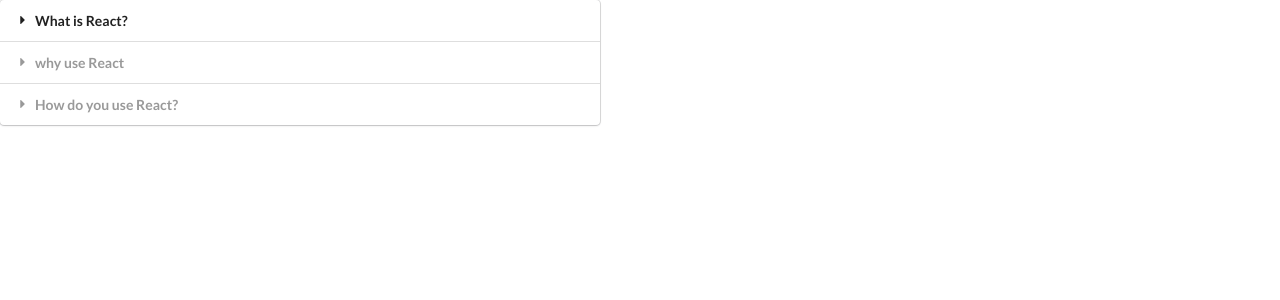
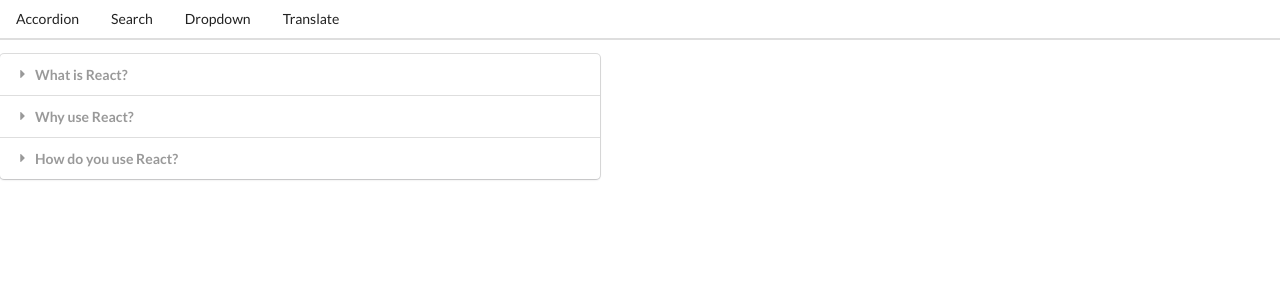
Before and after one commit to enesarifard/widgets, a React (Create React App) app: page / in a window 1280 px wide. Shown: the top 300 px of the page. Built offline with nearby package versions, Linux system fonts and the light colour scheme.

Commit message:
added header and link

```diff
--- a/src/App.js
+++ b/src/App.js
@@ -4,13 +4,15 @@
 import Dropdown from './components/Dropdown';
 import Translate from './components/Translate';
 import Route from './components/Route';
+import Header from './components/Header';
+
 const items = [
   {
     title: 'What is React?',
-    content: 'React is a front end javascrypt framework',
+    content: 'React is a front end javascript framework',
   },
   {
-    title: 'why use React',
+    title: 'Why use React?',
     content: 'React is a favorite JS library among engineers',
   },
   {
@@ -21,63 +23,39 @@
 
 const options = [
   {
-    label: 'The color red',
+    label: 'The Color Red',
     value: 'red',
   },
   {
-    label: 'The color green',
+    label: 'The Color Green',
     value: 'green',
   },
   {
-    label: 'Shade of blue',
+    label: 'A Shade of Blue',
     value: 'blue',
   },
 ];
 
-const showAccordian = () => {
-  if (window.location.pathname === '/') {
-    return <Accordion items={items} />;
-  }
-};
+export default () => {
+  const [selected, setSelected] = useState(options[0]);
 
-const showList = () => {
-  if (window.location.pathname === '/list') {
-    return <Search />;
-  }
-};
-
-const showDropdown = () => {
-  if (window.location.pathname === '/dropdown') {
-    return <Dropdown />;
-  }
-};
-
-const showTranslate = () => {
-  if (window.location.pathname === '/translate') {
-    return <Translate />;
-  }
-};
-export default () => {
-  const [selected, setSelected] = useState();
   return (
     <div>
+      <Header />
       <Route path='/'>
         <Accordion items={items} />
       </Route>
-
       <Route path='/list'>
         <Search />
       </Route>
-
       <Route path='/dropdown'>
         <Dropdown
           label='Select a color'
           options={options}
           selected={selected}
-          onSeelectedChange={setSelected}
+          onSelectedChange={setSelected}
         />
       </Route>
-
       <Route path='/translate'>
         <Translate />
       </Route>
--- a/src/components/Header.js
+++ b/src/components/Header.js
@@ -0,0 +1,23 @@
+import React from 'react';
+import Link from './Link';
+
+const Header = () => {
+  return (
+    <div className='ui secondary pointing menu'>
+      <Link href='/' className='item'>
+        Accordion
+      </Link>
+      <Link href='/list' className='item'>
+        Search
+      </Link>
+      <Link href='/dropdown' className='item'>
+        Dropdown
+      </Link>
+      <Link href='/translate' className='item'>
+        Translate
+      </Link>
+    </div>
+  );
+};
+
+export default Header;
--- /dev/null
+++ b/src/components/Link.js
@@ -0,0 +1,23 @@
+import React from 'react';
+
+const Link = ({ className, href, children }) => {
+  const onClick = (event) => {
+    if (event.metaKey || event.ctrlKey) {
+      return;
+    }
+
+    event.preventDefault();
+    window.history.pushState({}, '', href);
+
+    const navEvent = new PopStateEvent('popstate');
+    window.dispatchEvent(navEvent);
+  };
+
+  return (
+    <a onClick={onClick} className={className} href={href}>
+      {children}
+    </a>
+  );
+};
+
+export default Link;
--- a/src/components/Route.js
+++ b/src/components/Route.js
@@ -1,5 +1,21 @@
+import { useEffect, useState } from 'react';
+
 const Route = ({ path, children }) => {
-  return window.location.pathname === path ? children : null;
+  const [currentPath, setCurrentPath] = useState(window.location.pathname);
+
+  useEffect(() => {
+    const onLocationChange = () => {
+      setCurrentPath(window.location.pathname);
+    };
+
+    window.addEventListener('popstate', onLocationChange);
+
+    return () => {
+      window.removeEventListener('popstate', onLocationChange);
+    };
+  }, []);
+
+  return currentPath === path ? children : null;
 };
 
 export default Route;
```
